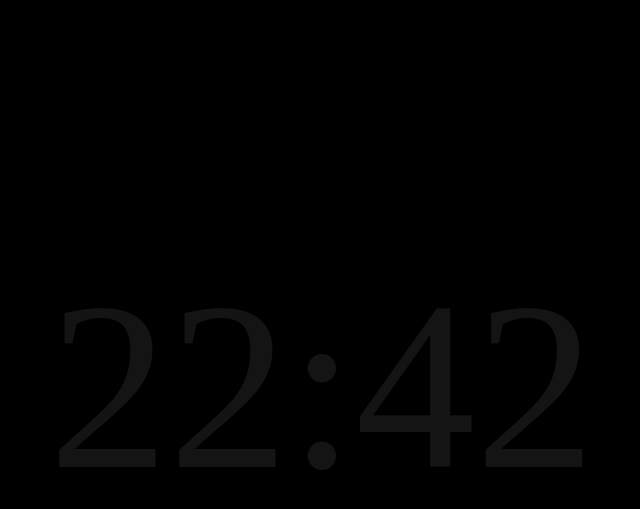
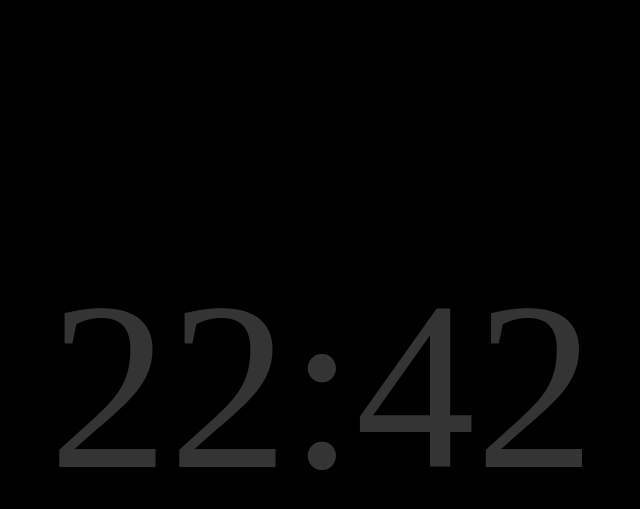
Before and after one commit to bwmarcos/site, a Jekyll site: the page time.html, which Jekyll copies as it is, in a window 1280 px wide. Shown: the top 509 px of the page, without its empty margins (318-958 px from the left). Built offline with Jekyll 4.4.1, drawn with Linux system fonts in a browser that asks for light colours.

Commit message:
Update time.html

```diff
--- a/time.html
+++ b/time.html
@@ -16,7 +16,7 @@
         }
 
         .time {
-            color: #151414;
+            color: #343434;
             text-align: center;
             font-size: 15em;
             padding-top: 1em;
```
